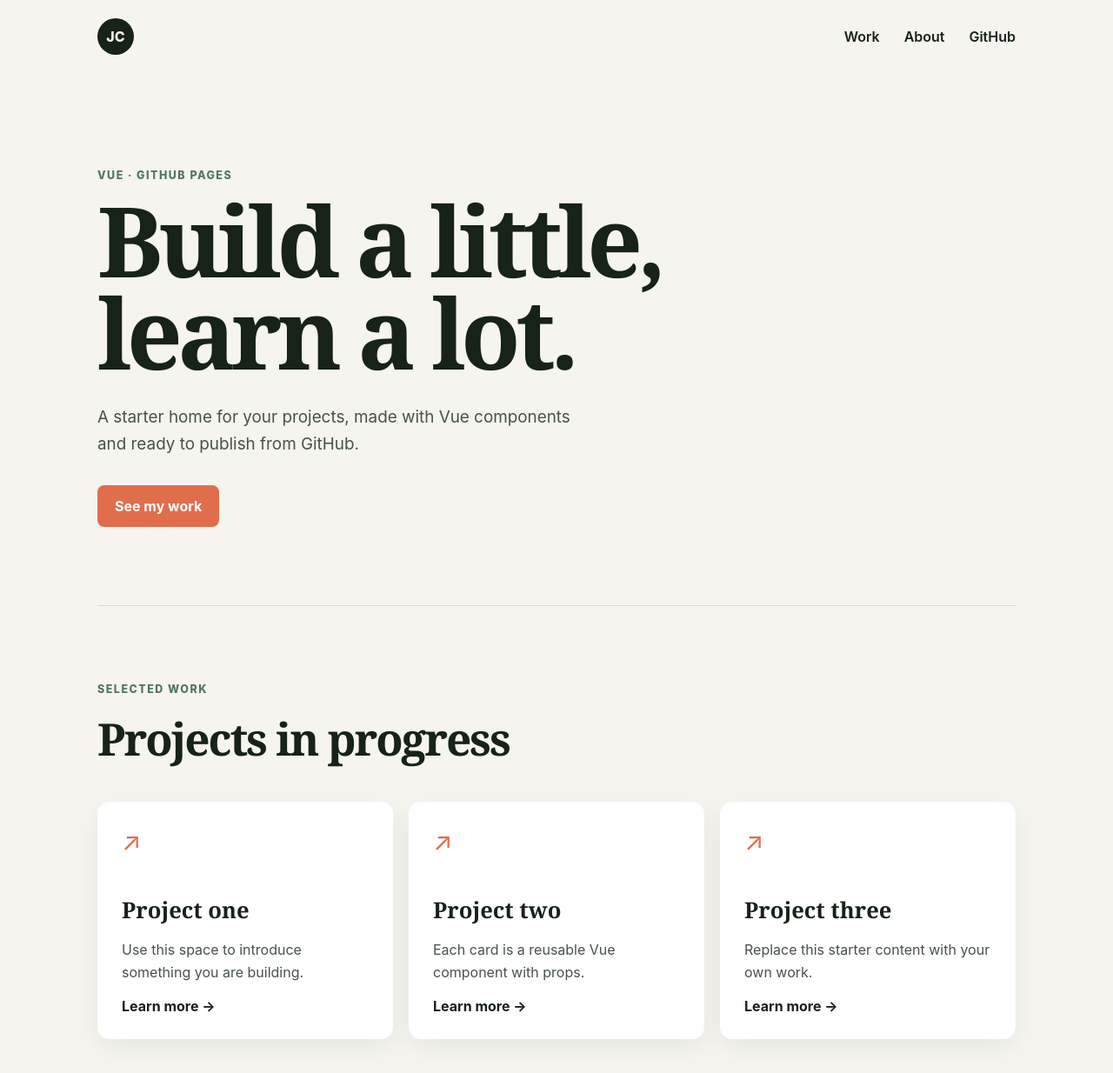
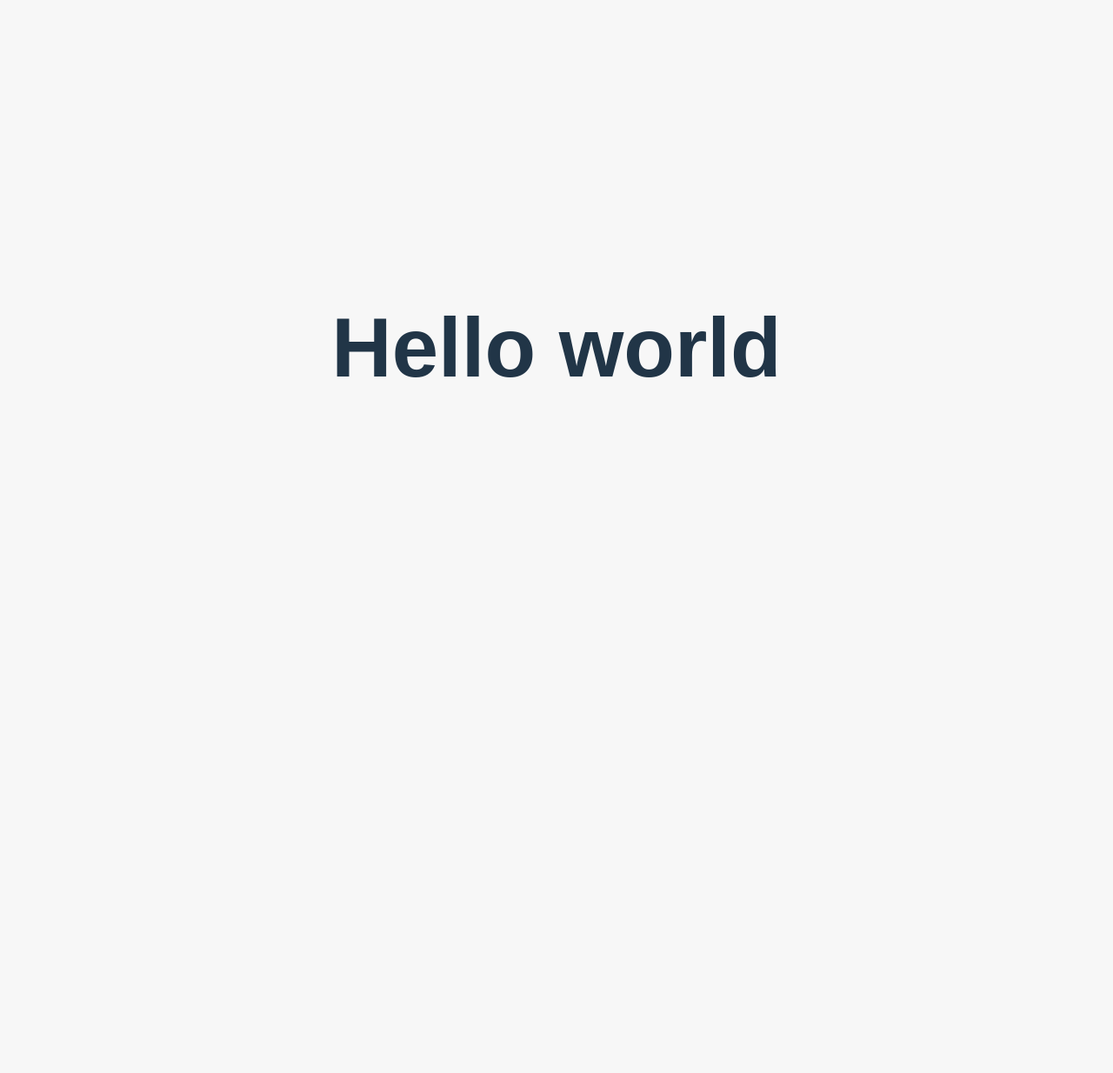
Before and after one commit to Jcraft153/Jcraft153.github.io, a Vue app: page / in a window 1280 px wide. Shown: the top 1234 px of the page at 87% size. After the commit the page ends 800 px from the top, so only its background shows below. Built offline with nearby package versions, Linux system fonts and the light colour scheme.

Commit message:
Use Vue 2 hello world starter

```diff
--- a/package.json
+++ b/package.json
@@ -9,10 +9,10 @@
     "preview": "vite preview"
   },
   "dependencies": {
-    "vue": "^3.5.13"
+    "vue": "^2.7.16"
   },
   "devDependencies": {
-    "@vitejs/plugin-vue": "^5.2.1",
+    "@vitejs/plugin-vue2": "^2.3.3",
     "vite": "^6.0.5"
   }
 }
--- a/src/App.vue
+++ b/src/App.vue
@@ -1,53 +1,5 @@
-<script setup>
-import { ref } from 'vue'
-import SiteCard from './components/SiteCard.vue'
-
-const isMenuOpen = ref(false)
-
-const projects = [
-  { title: 'Project one', text: 'Use this space to introduce something you are building.' },
-  { title: 'Project two', text: 'Each card is a reusable Vue component with props.' },
-  { title: 'Project three', text: 'Replace this starter content with your own work.' },
-]
-</script>
-
 <template>
-  <header class="site-header">
-    <a class="brand" href="#top" aria-label="Home">JC</a>
-    <button class="menu-button" type="button" :aria-expanded="isMenuOpen" aria-controls="navigation" @click="isMenuOpen = !isMenuOpen">
-      Menu
-    </button>
-    <nav id="navigation" :class="{ open: isMenuOpen }" aria-label="Main navigation">
-      <a href="#work" @click="isMenuOpen = false">Work</a>
-      <a href="#about" @click="isMenuOpen = false">About</a>
-      <a href="https://github.com/Jcraft153" target="_blank" rel="noreferrer">GitHub</a>
-    </nav>
-  </header>
-
-  <main id="top">
-    <section class="hero">
-      <p class="eyebrow">Vue · GitHub Pages</p>
-      <h1>Build a little, learn a lot.</h1>
-      <p class="intro">A starter home for your projects, made with Vue components and ready to publish from GitHub.</p>
-      <a class="button" href="#work">See my work</a>
-    </section>
-
-    <section id="work" class="section">
-      <div class="section-heading">
-        <p class="eyebrow">Selected work</p>
-        <h2>Projects in progress</h2>
-      </div>
-      <div class="cards">
-        <SiteCard v-for="project in projects" :key="project.title" v-bind="project" />
-      </div>
-    </section>
-
-    <section id="about" class="section about">
-      <p class="eyebrow">About this site</p>
-      <h2>A low-pressure place to practise Vue.</h2>
-      <p>Try changing the project data, create another component, or add a page as you learn. Push a change to GitHub and the site deploys automatically.</p>
-    </section>
+  <main class="hello-world">
+    <h1>Hello world</h1>
   </main>
-
-  <footer>Built with Vue and hosted on GitHub Pages.</footer>
 </template>
--- a/src/components/SiteCard.vue
+++ /dev/null
@@ -1,15 +0,0 @@
-<script setup>
-defineProps({
-  title: { type: String, required: true },
-  text: { type: String, required: true },
-})
-</script>
-
-<template>
-  <article class="card">
-    <span class="card-mark" aria-hidden="true">↗</span>
-    <h3>{{ title }}</h3>
-    <p>{{ text }}</p>
-    <a href="#about">Learn more <span aria-hidden="true">→</span></a>
-  </article>
-</template>
--- a/src/main.js
+++ b/src/main.js
@@ -1,5 +1,7 @@
-import { createApp } from 'vue'
+import Vue from 'vue'
 import App from './App.vue'
 import './styles.css'
 
-createApp(App).mount('#app')
+new Vue({
+  render: (createElement) => createElement(App),
+}).$mount('#app')
--- a/src/styles.css
+++ b/src/styles.css
@@ -1,13 +1,4 @@
-:root { font-family: Inter, ui-sans-serif, system-ui, -apple-system, BlinkMacSystemFont, "Segoe UI", sans-serif; color: #172219; background: #f5f4ef; font-synthesis: none; }
-* { box-sizing: border-box; }
-html { scroll-behavior: smooth; }
+:root { font-family: Arial, sans-serif; color: #213547; background: #f7f7f7; }
 body { margin: 0; }
-a { color: inherit; }
-.site-header { max-width: 1120px; min-height: 84px; padding: 20px 32px; margin: auto; display: flex; align-items: center; justify-content: space-between; }
-.brand { display: grid; place-items: center; width: 42px; height: 42px; border-radius: 50%; text-decoration: none; background: #172219; color: #f5f4ef; font-weight: 800; }
-nav { display: flex; gap: 28px; align-items: center; } nav a { text-decoration: none; font-weight: 600; } nav a:hover { color: #52765e; }
-.menu-button { display: none; border: 0; background: none; font: inherit; font-weight: 700; }
-main { max-width: 1120px; margin: auto; padding: 0 32px; }.hero { min-height: 590px; padding: 110px 0 90px; display: flex; flex-direction: column; align-items: flex-start; justify-content: center; }
-.eyebrow { margin: 0 0 14px; color: #52765e; letter-spacing: .12em; text-transform: uppercase; font-size: .78rem; font-weight: 800; }.hero h1, h2, h3 { font-family: Georgia, 'Times New Roman', serif; }.hero h1 { max-width: 760px; margin: 0; font-size: clamp(3.5rem, 9vw, 7rem); line-height: .95; letter-spacing: -.05em; }.intro { max-width: 575px; margin: 28px 0 32px; color: #475249; font-size: 1.18rem; line-height: 1.65; }.button { padding: 14px 20px; border-radius: 8px; text-decoration: none; background: #e06e4d; color: #fff; font-weight: 750; }.button:hover { background: #bd5136; }
-.section { padding: 88px 0; border-top: 1px solid #d8d9d0; }.section-heading h2, .about h2 { margin: 0; font-size: clamp(2.2rem, 4vw, 3.8rem); letter-spacing: -.04em; }.cards { display: grid; grid-template-columns: repeat(3, 1fr); gap: 18px; margin-top: 38px; }.card { min-height: 260px; padding: 28px; border-radius: 14px; background: #fff; box-shadow: 0 10px 30px rgba(23,34,25,.06); }.card-mark { color: #e06e4d; font-size: 1.8rem; }.card h3 { margin: 44px 0 8px; font-size: 1.6rem; }.card p, .about p { color: #475249; line-height: 1.6; }.card a { font-weight: 700; text-decoration: none; }.about { max-width: 780px; }.about p { font-size: 1.12rem; } footer { padding: 34px 32px; color: #667067; text-align: center; font-size: .9rem; }
-@media (max-width: 700px) { .site-header, main { padding-left: 22px; padding-right: 22px; }.menu-button { display: block; }.site-header { position: relative; } nav { display: none; position: absolute; z-index: 1; top: 72px; right: 22px; flex-direction: column; gap: 18px; padding: 20px; border-radius: 10px; background: #fff; box-shadow: 0 10px 30px rgba(23,34,25,.12); } nav.open { display: flex; }.hero { min-height: 520px; padding: 80px 0; }.cards { grid-template-columns: 1fr; }.section { padding: 64px 0; } }
+.hello-world { display: grid; min-height: 100vh; place-items: center; }
+.hello-world h1 { font-size: clamp(3rem, 10vw, 6rem); }
--- a/vite.config.js
+++ b/vite.config.js
@@ -1,5 +1,5 @@
 import { defineConfig } from 'vite'
-import vue from '@vitejs/plugin-vue'
+import vue from '@vitejs/plugin-vue2'
 
 // This repository is your account Pages site, so it is served from the domain root.
 // For a project Pages site, change this to '/repository-name/'.
```
Also changed, not shown: 2 other files (tests, documents, lock files or other folders).
